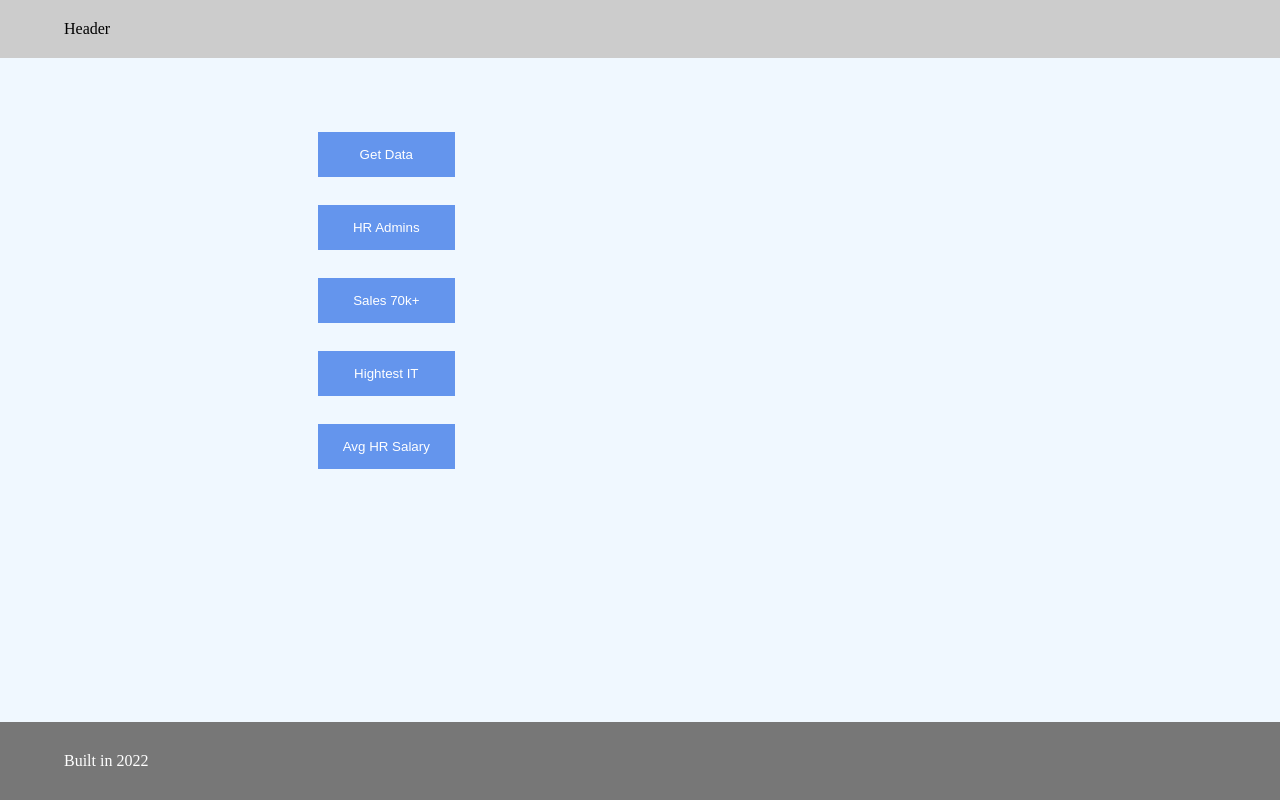
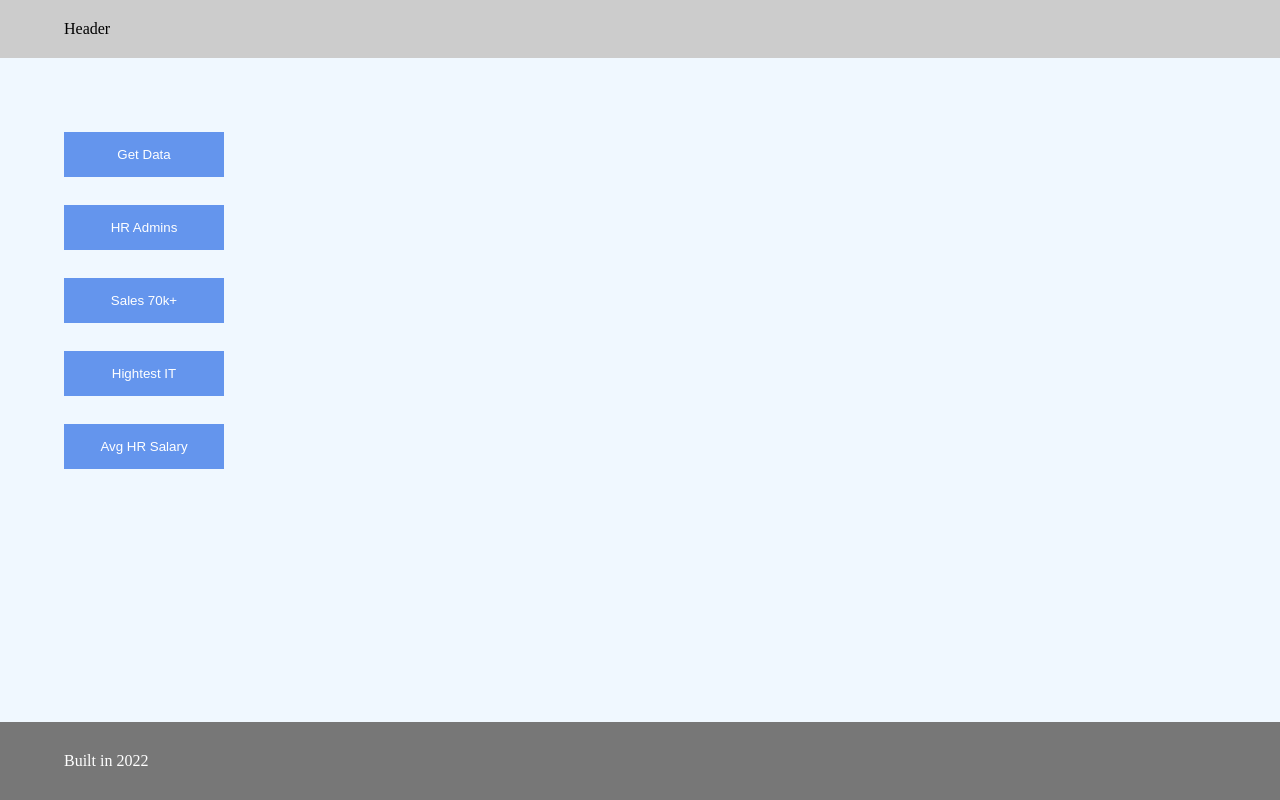
Before and after one commit to samuraijane/exercise-employee-reports, a React (Create React App) app: page / in a window 1280 px wide. Built offline with nearby package versions, Linux system fonts and the light colour scheme.

Commit message:
position elements so that changes in view do not change their position

```diff
--- a/src/sectioning/main.jsx
+++ b/src/sectioning/main.jsx
@@ -99,14 +99,14 @@ const Main = () => {
   return (
     <main className="y-wrap">
       <div className="report-block">
-        <div className="report-block__buttons">
+        <div className="report-block__buttons report-block__50">
           <button onClick={() => handleClick('getData')}>Get Data</button>
           <button onClick={() => handleClick('hrAdmins')}>HR Admins</button>
           <button onClick={() => handleClick('sales70k')}>Sales 70k+</button>
           <button onClick={() => handleClick('highestIT')}>Hightest IT</button>
           <button onClick={() => handleClick('avgHRSalary')}>Avg HR Salary</button>
         </div>
-        <div className="report-block__report">
+        <div className="report-block__report report-block__50">
           {allEmployees && allEmployees.length > 0 && (
             <>
               <h1>Employee List</h1>
--- a/src/style.css
+++ b/src/style.css
@@ -61,6 +61,7 @@ button {
   color: white;
   cursor: pointer;
   margin: 14px 0;
+  max-width: 160px;
   padding: 14px 24px;
 }
 
@@ -68,3 +69,7 @@ button {
   display: flex;
   flex-direction: column;
 }
+
+.report-block__50 {
+  width: 50%;
+}
```
